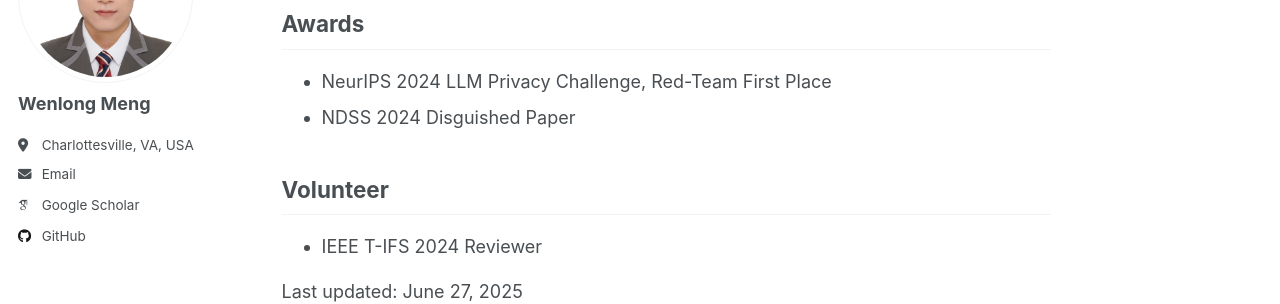
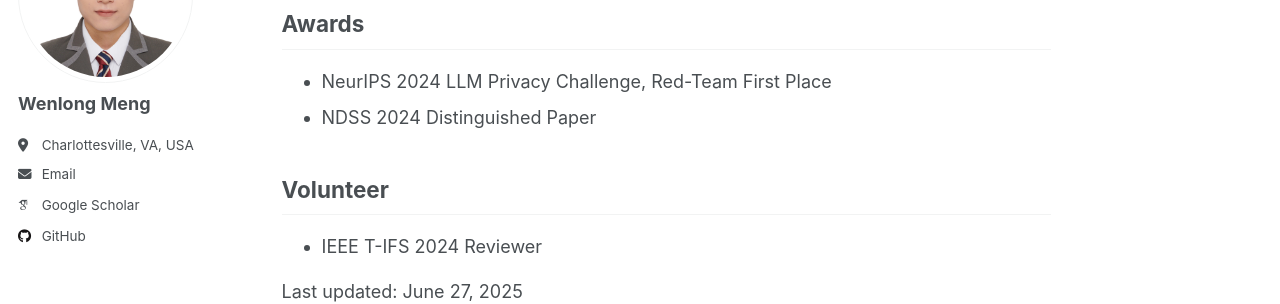
Before and after one commit to meng-wenlong/meng-wenlong.github.io, a Jekyll site: the page built from _pages/about.md, in a window 1280 px wide and 900 px high, scrolled down 1156 px. Shown: the part 191-495 px from the top of the window. Built offline with Jekyll 4.4.1, drawn with Linux system fonts in a browser that asks for light colours; some web fonts are replaced.

Commit message:
revise typo

```diff
--- a/_pages/about.md
+++ b/_pages/about.md
@@ -53,7 +53,7 @@ Awards
 ------
 
 - NeurIPS 2024 LLM Privacy Challenge, Red-Team First Place
-- NDSS 2024 Disguished Paper
+- NDSS 2024 Distinguished Paper
 
 
 Volunteer
```
